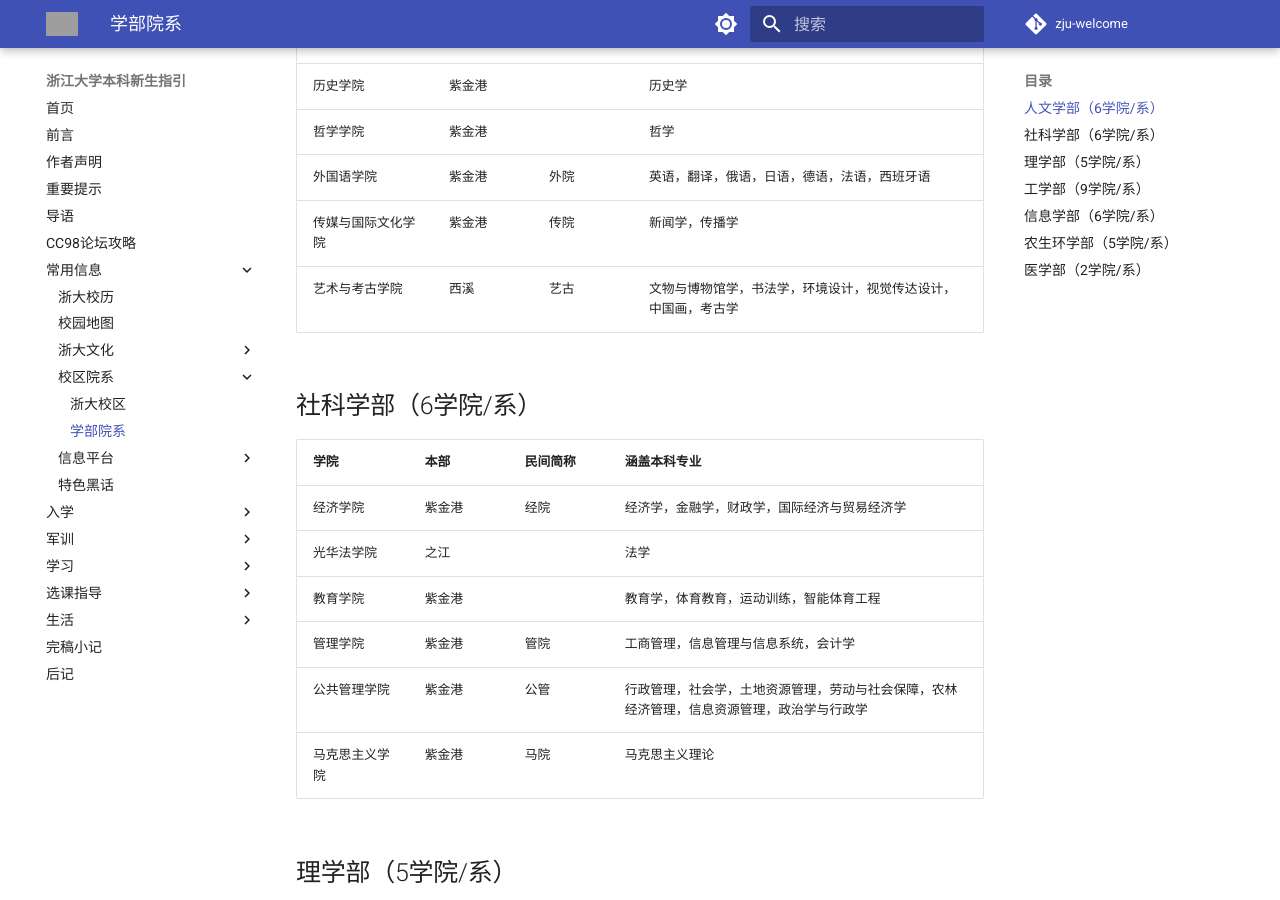
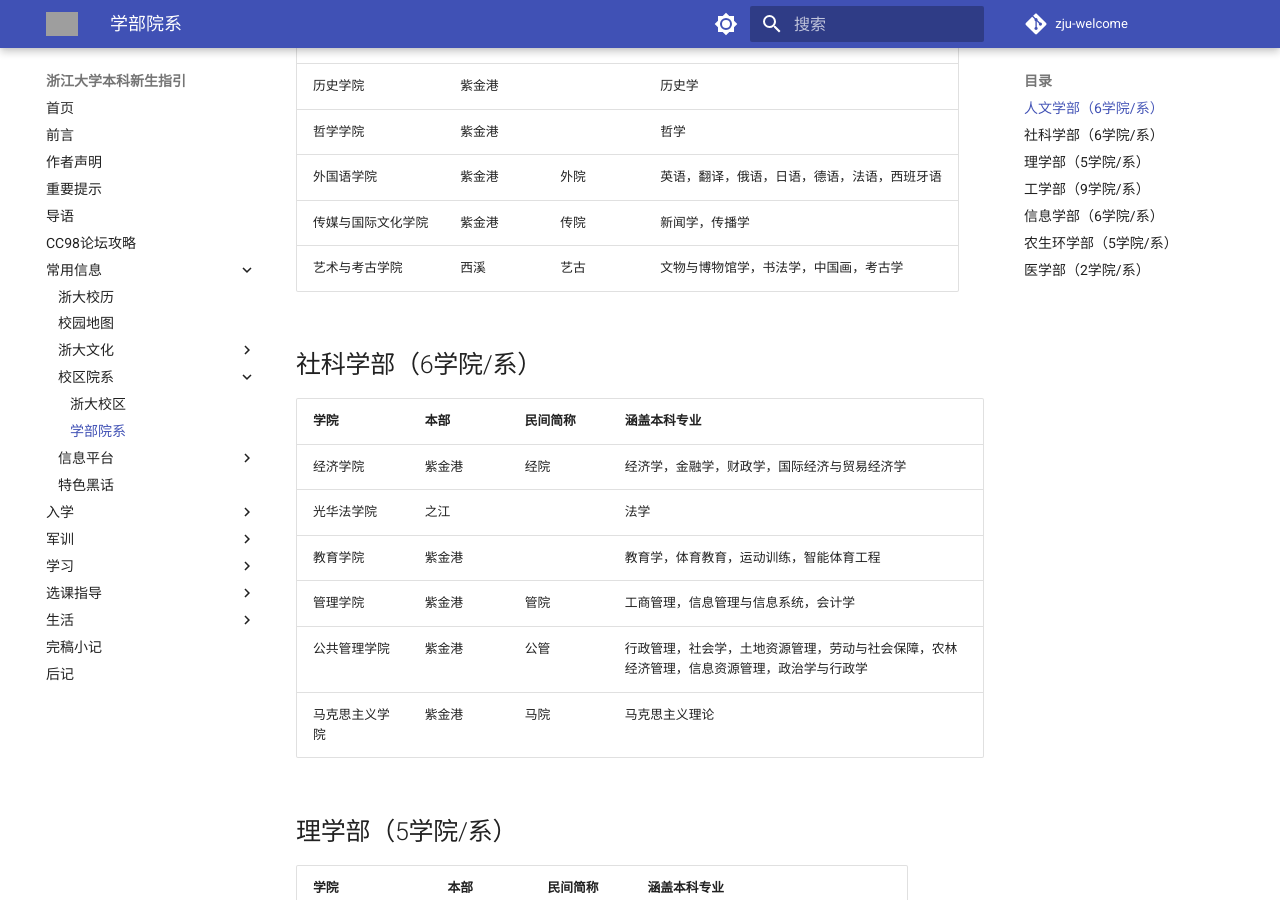
Before and after one commit to mini-full/zju-welcome, an MkDocs documentation site: the page built from docs/basics/colleges.md, in a window 1280 px wide and 900 px high, scrolled down 435 px. Built offline with MkDocs 1.6.1 and Material for MkDocs 9.7.7, drawn with Linux system fonts in a browser that asks for light colours; comment, search, counter and statistics services are not loaded; grey boxes are pictures that could not be loaded.

Commit message:
艺古学院本科专业调整

```diff
--- a/docs/basics/colleges.md
+++ b/docs/basics/colleges.md
@@ -13,7 +13,7 @@ TODO: 新增本科专业？
 | 哲学学院     | 紫金港 |          | 哲学                                         |
 | 外国语学院         | 紫金港 | 外院     | 英语，翻译，俄语，日语，德语，法语，西班牙语 |
 | 传媒与国际文化学院 | 紫金港 | 传院     | 新闻学，传播学                               |
-| 艺术与考古学院     | 西溪   | 艺古     | 文物与博物馆学，书法学，环境设计，视觉传达设计，中国画，考古学           |
+| 艺术与考古学院     | 西溪   | 艺古     | 文物与博物馆学，书法学，中国画，考古学           |
 
 ## 社科学部（6学院/系）
 
```
